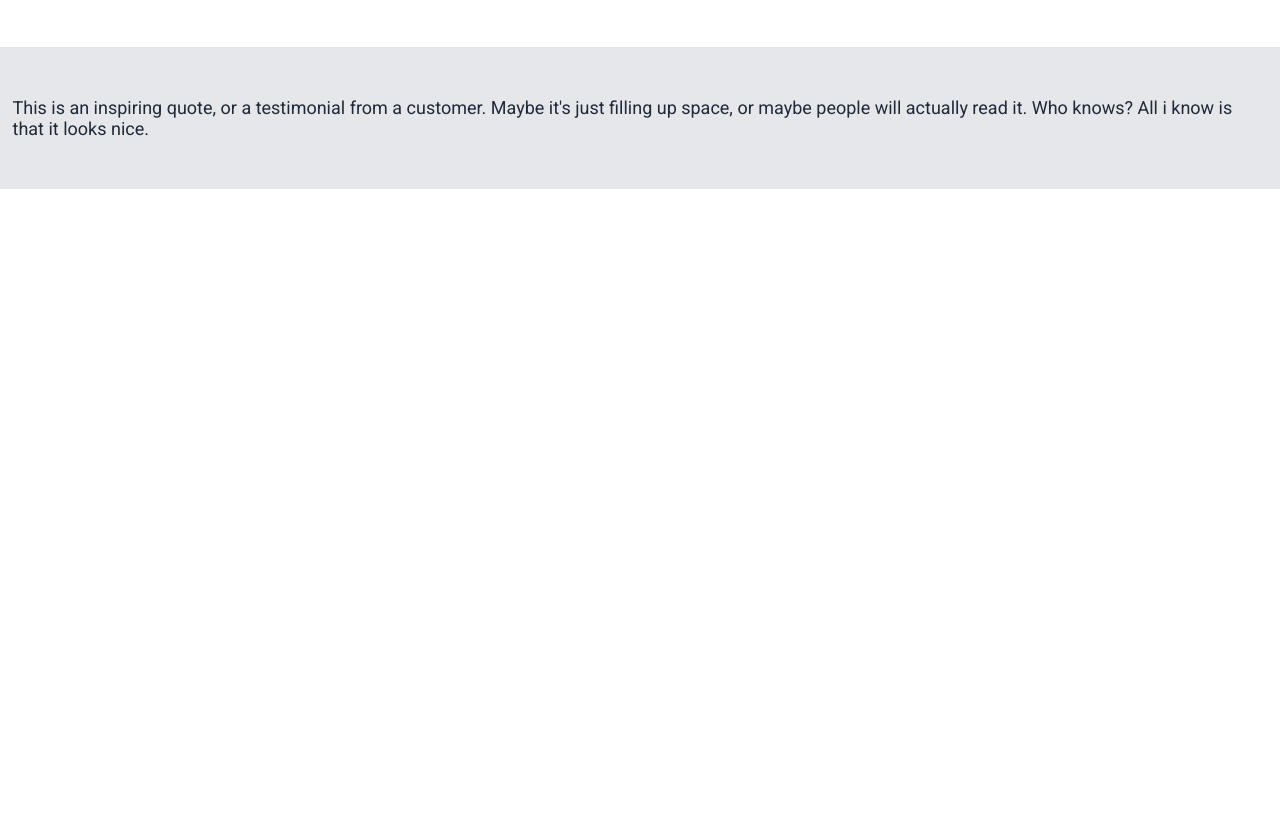
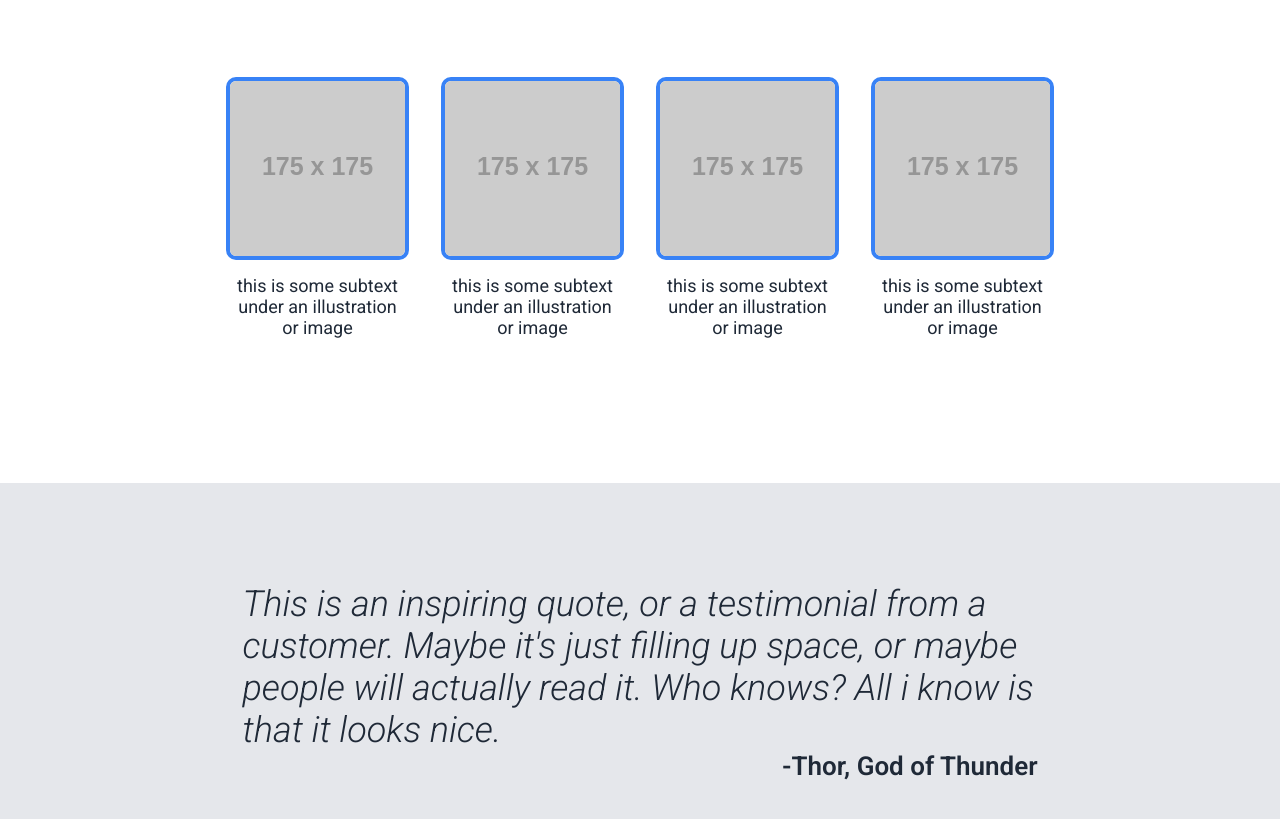
Before and after one commit to code4/test-page, a plain HTML site: page index.html in a window 1280 px wide. Shown: the part 587-1406 px from the top of the page. Before the commit the page ends 800 px from the top, so only its background shows below. Drawn offline with Linux system fonts and the light colour scheme; placeholder pictures from the web are drawn by us.

Commit message:
Add quotes section

```diff
--- a/css/style.css
+++ b/css/style.css
@@ -1,4 +1,4 @@
-@import url('https://fonts.googleapis.com/css2?family=Roboto:ital,wght@0,400;0,500;0,900;1,300&display=swap');
+@import url('https://fonts.googleapis.com/css2?family=Roboto:ital,wght@0,400;0,500;0,600;0,900;1,300&display=swap');
 
 * {
   font-family: 'Roboto', sans-serif;
@@ -36,18 +36,18 @@ footer {
   padding: 30px 10px;
 }
 
-nav {
+.nav {
   display: flex;
   align-items: center;
   justify-content: space-between;
   gap: 20px;
 }
 
-nav li {
+.nav li {
   list-style: none;
 }
 
-nav a {
+.nav a {
   color: #e5e7eb;
   text-decoration: none;
 }
@@ -106,6 +106,46 @@ nav a {
   font-weight: 900;
 }
 
-.quote {
+.quotes {
   background-color: #e5e7eb;
 }
+
+.quote {
+  padding: 100px 240px;
+}
+
+blockquote {
+  font-size: 36px;
+  font-weight: 300;
+  font-style: italic;
+}
+
+cite {
+  float: right;
+  font-weight: 600;
+  font-size: 26px;
+  font-style: normal;
+}
+
+.products {
+  display: flex;
+  justify-content: center;
+  gap: 40px;
+  padding: 80px;
+}
+
+.product {
+  display: flex;
+  flex-direction: column;
+  max-width: 175px;
+}
+
+.product img {
+  border: 4px solid #3882f6;
+  border-radius: 10px;
+  align-self: center;
+}
+
+.product p {
+  padding: 15px 0;
+}
--- a/index.html
+++ b/index.html
@@ -9,14 +9,14 @@
   </head>
   <body>
     <header>
-      <section class="container top-header">
+      <div class="container top-header">
         <div class="logo">Header Logo</div>
-        <nav>
+        <ul class="nav">
           <li><a href="#">header link one</a></li>
           <li><a href="#">header link two</a></li>
           <li><a href="#">header link three</a></li>
-        </nav>
-      </section>
+        </ul>
+      </div>
     </header>
     <main>
       <section class="hero-content">
@@ -37,17 +37,44 @@
       <section class="information">
         <div class="container">
           <h2 class="text-center">Some random information.</h2>
+          <div class="products">
+            <div class="product">
+              <img src="https://via.placeholder.com/175/FFFFFF/FFFFFF" alt="" />
+              <p class="text-center">
+                this is some subtext under an illustration or image
+              </p>
+            </div>
+            <div class="product">
+              <img src="https://via.placeholder.com/175/FFFFFF/FFFFFF" alt="" />
+              <p class="text-center">
+                this is some subtext under an illustration or image
+              </p>
+            </div>
+            <div class="product">
+              <img src="https://via.placeholder.com/175/FFFFFF/FFFFFF" alt="" />
+              <p class="text-center">
+                this is some subtext under an illustration or image
+              </p>
+            </div>
+            <div class="product">
+              <img src="https://via.placeholder.com/175/FFFFFF/FFFFFF" alt="" />
+              <p class="text-center">
+                this is some subtext under an illustration or image
+              </p>
+            </div>
+          </div>
         </div>
       </section>
-      <section class="quote">
-        <div class="container">
+      <div class="quotes">
+        <div class="container quote">
           <blockquote>
             This is an inspiring quote, or a testimonial from a customer. Maybe
             it's just filling up space, or maybe people will actually read it.
             Who knows? All i know is that it looks nice.
           </blockquote>
+          <cite>-Thor, God of Thunder</cite>
         </div>
-      </section>
+      </div>
     </main>
     <footer></footer>
   </body>
```
